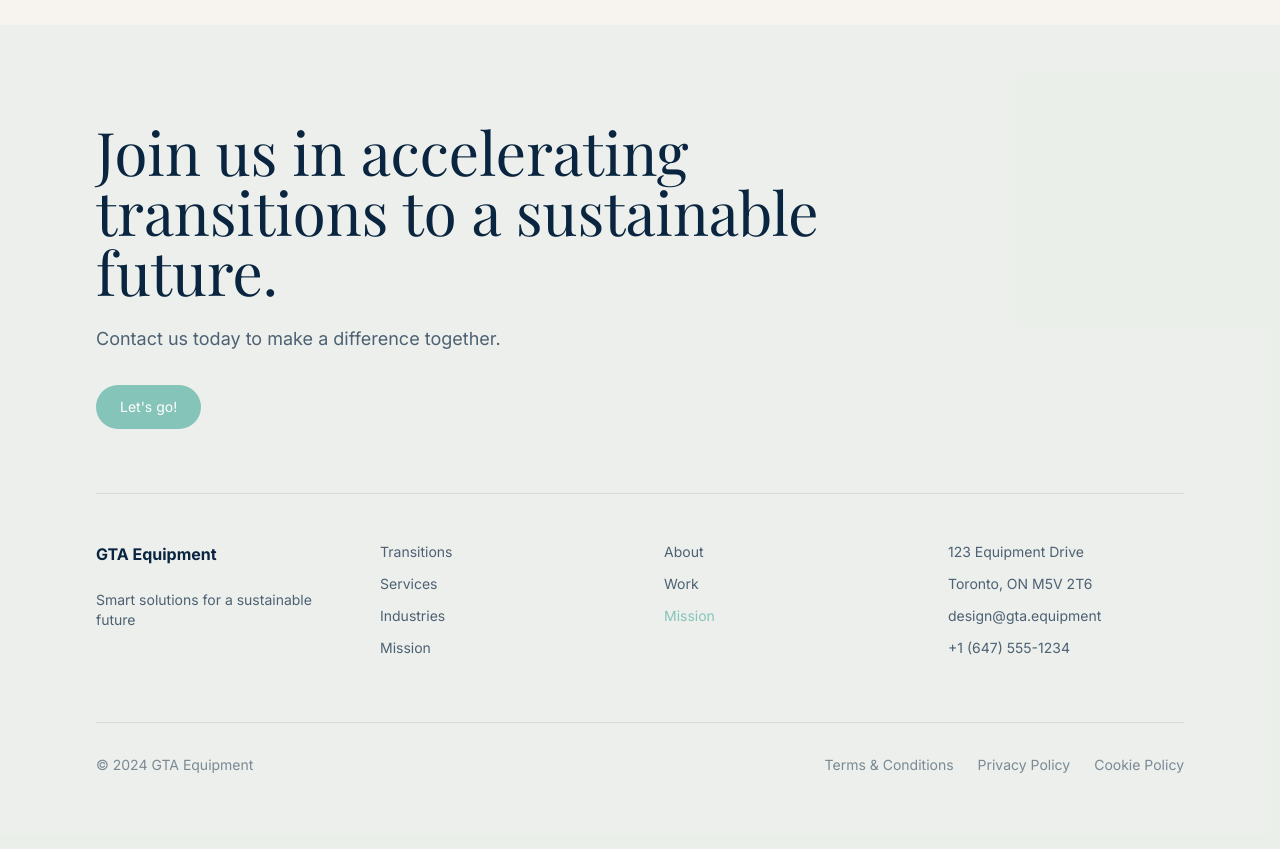
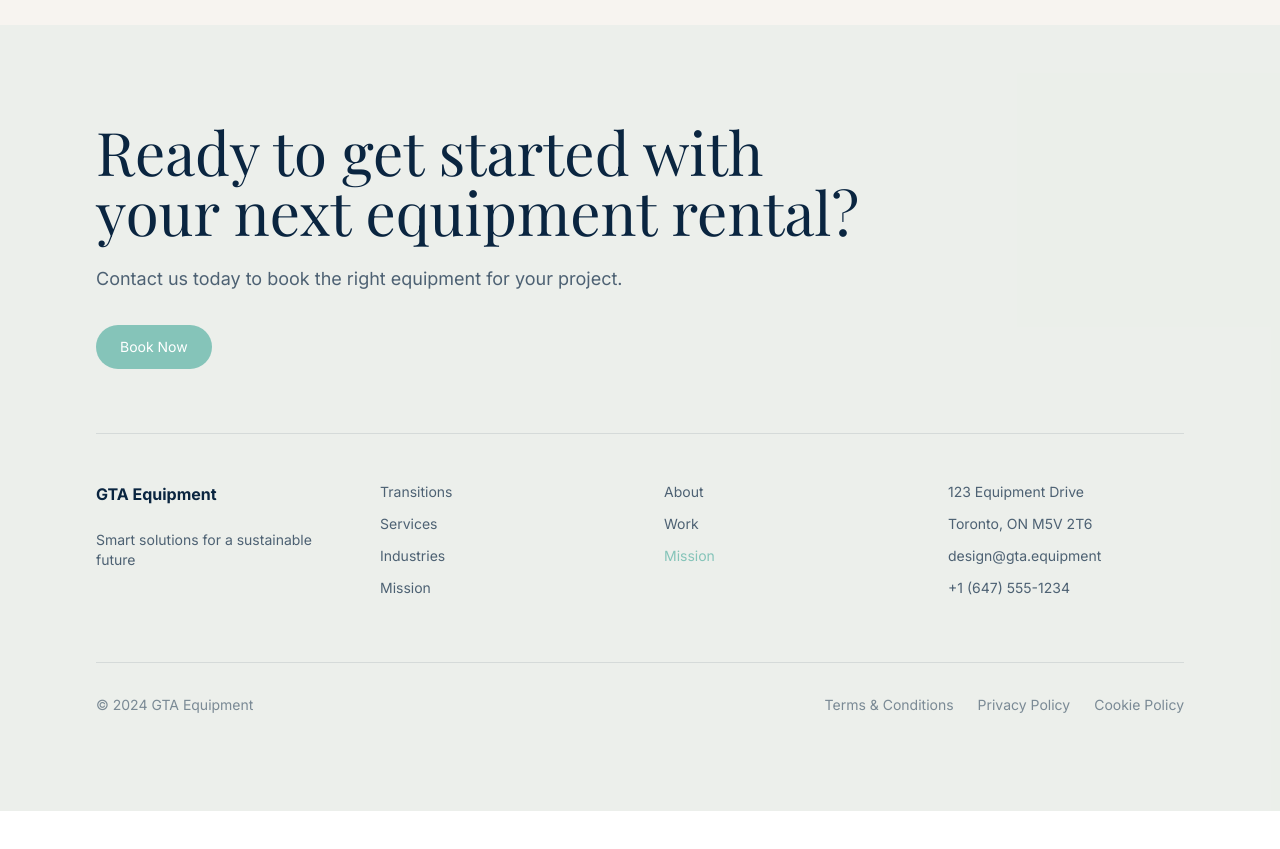
Before and after one commit to Roks2002/elegance-beauty, a React (Vite) app: page / in a window 1280 px wide. Shown: the part 1960-2809 px from the top of the page. After the commit the page ends 2771 px from the top, so only its background shows below. Built offline with nearby package versions, Linux system fonts and the light colour scheme.

Commit message:
Refactor footer CTA
Refactored the call to action in the footer to better reflect the business of heavy equipment rentals.  Updated the text to be more action-oriented and relevant to the service offered.

```diff
--- a/src/pages/Index.tsx
+++ b/src/pages/Index.tsx
@@ -174,13 +174,13 @@ const Index = () => {
         <div className="max-w-[1680px] mx-auto">
           <div className="mb-16">
             <h2 className="text-4xl md:text-5xl lg:text-6xl font-serif leading-tight max-w-3xl">
-              Join us in accelerating transitions to a sustainable future.
+              Ready to get started with your next equipment rental?
             </h2>
             <p className="mt-6 text-lg text-primary/70">
-              Contact us today to make a difference together.
+              Contact us today to book the right equipment for your project.
             </p>
             <button className="mt-8 bg-secondary text-white px-6 py-3 rounded-full text-sm hover:bg-secondary/90 transition-colors">
-              Let's go!
+              Book Now
             </button>
           </div>
 
```
